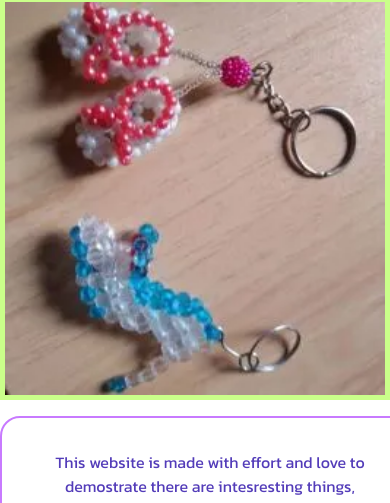
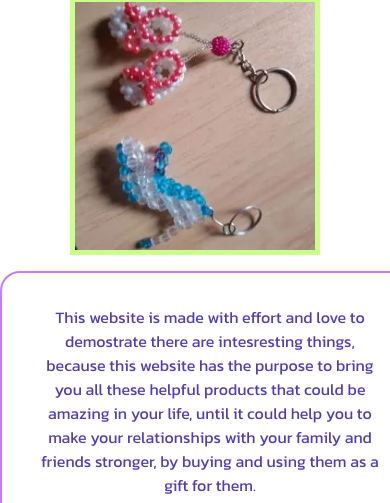
Before and after one commit to Estefania-2023/wdd131, a plain HTML site: page contact.html in a window 390 px wide. Shown: the part 145-648 px from the top of the page. Drawn offline with Linux system fonts and the light colour scheme.

Commit message:
finalproject

```diff
--- a/finalcss/contact.css
+++ b/finalcss/contact.css
@@ -241,9 +241,7 @@ footer p {
     }
     .information img {
         width: 250px;
-        height: auto;
         justify-items: center;
-        width: 100%;
     height: auto;
     }
 }
```
Also changed, not shown: finalimg/pearlworld1.webp.
